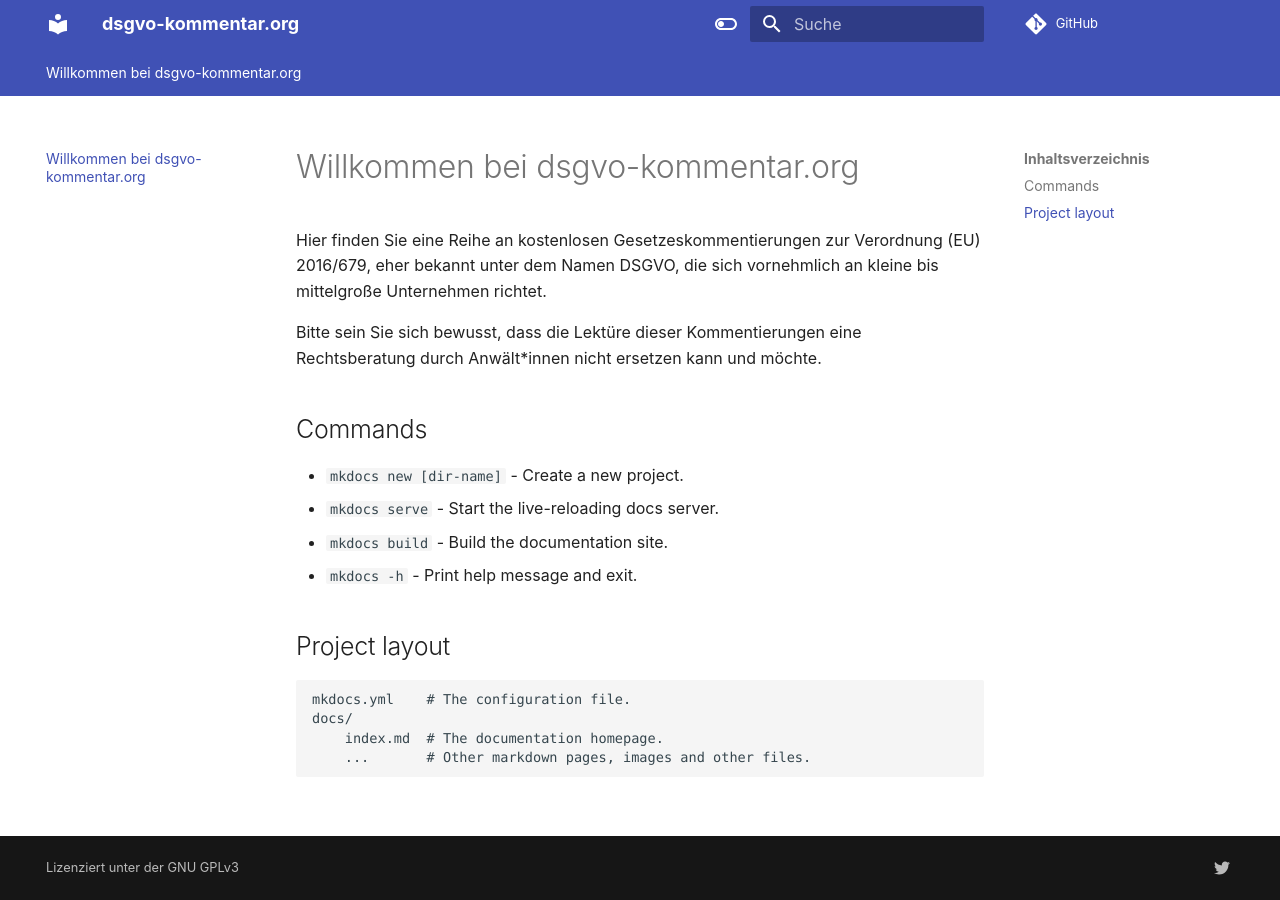
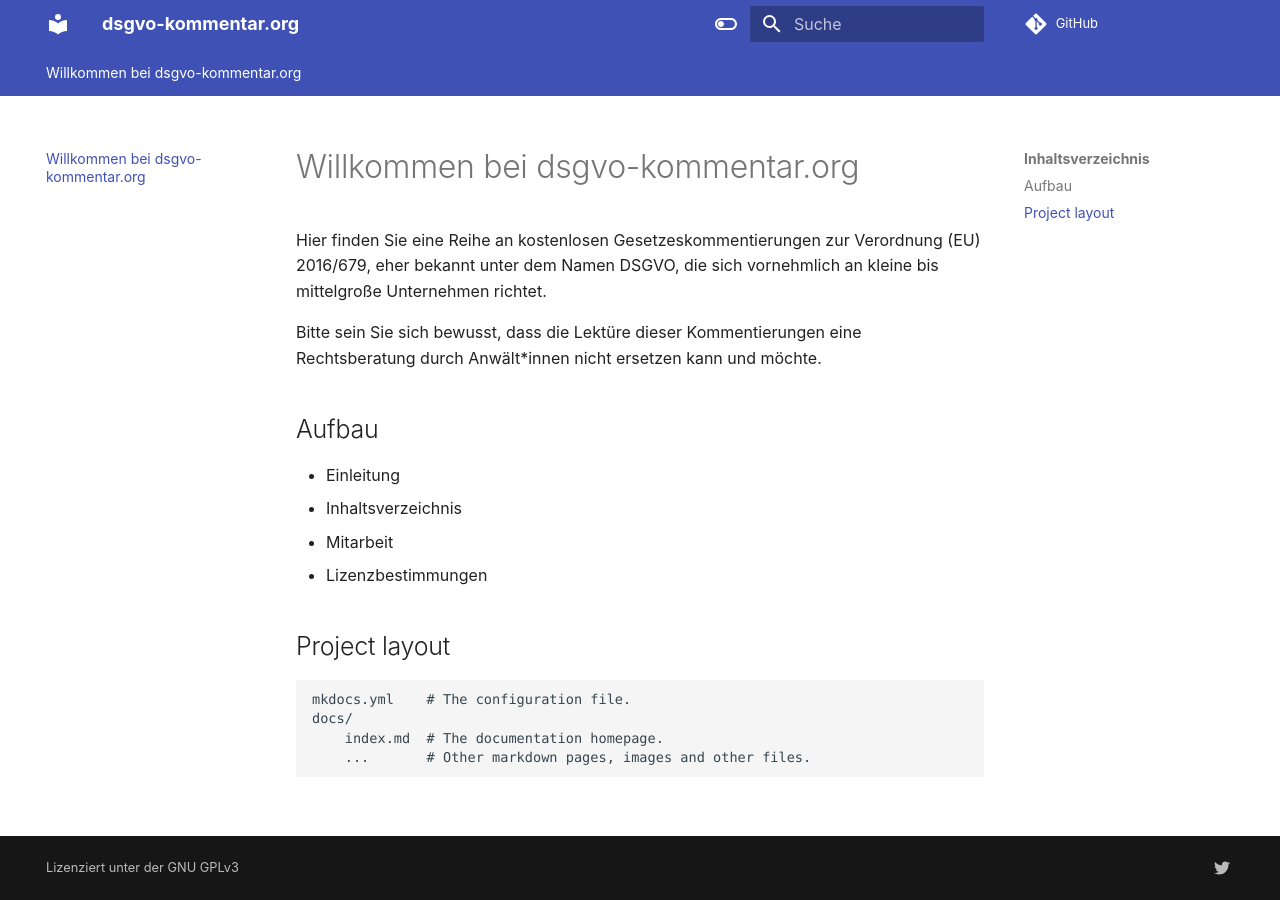
Before and after one commit to dsgvo-kommentar/mkdocs-page, an MkDocs documentation site: the page built from docs/index.md, in a window 1280 px wide. Built offline with MkDocs 1.6.1 and Material for MkDocs 9.7.7, drawn with Linux system fonts in a browser that asks for light colours; comment, search, counter and statistics services are not loaded.

```diff
--- a/docs/index.md
+++ b/docs/index.md
@@ -4,12 +4,12 @@ Hier finden Sie eine Reihe an kostenlosen Gesetzeskommentierungen zur Verordnung
 
 Bitte sein Sie sich bewusst, dass die Lektüre dieser Kommentierungen eine Rechtsberatung durch Anwält*innen nicht ersetzen kann und möchte.
 
-## Commands
+## Aufbau
 
-* `mkdocs new [dir-name]` - Create a new project.
-* `mkdocs serve` - Start the live-reloading docs server.
-* `mkdocs build` - Build the documentation site.
-* `mkdocs -h` - Print help message and exit.
+* Einleitung
+* Inhaltsverzeichnis
+* Mitarbeit
+* Lizenzbestimmungen
 
 ## Project layout
 
```
